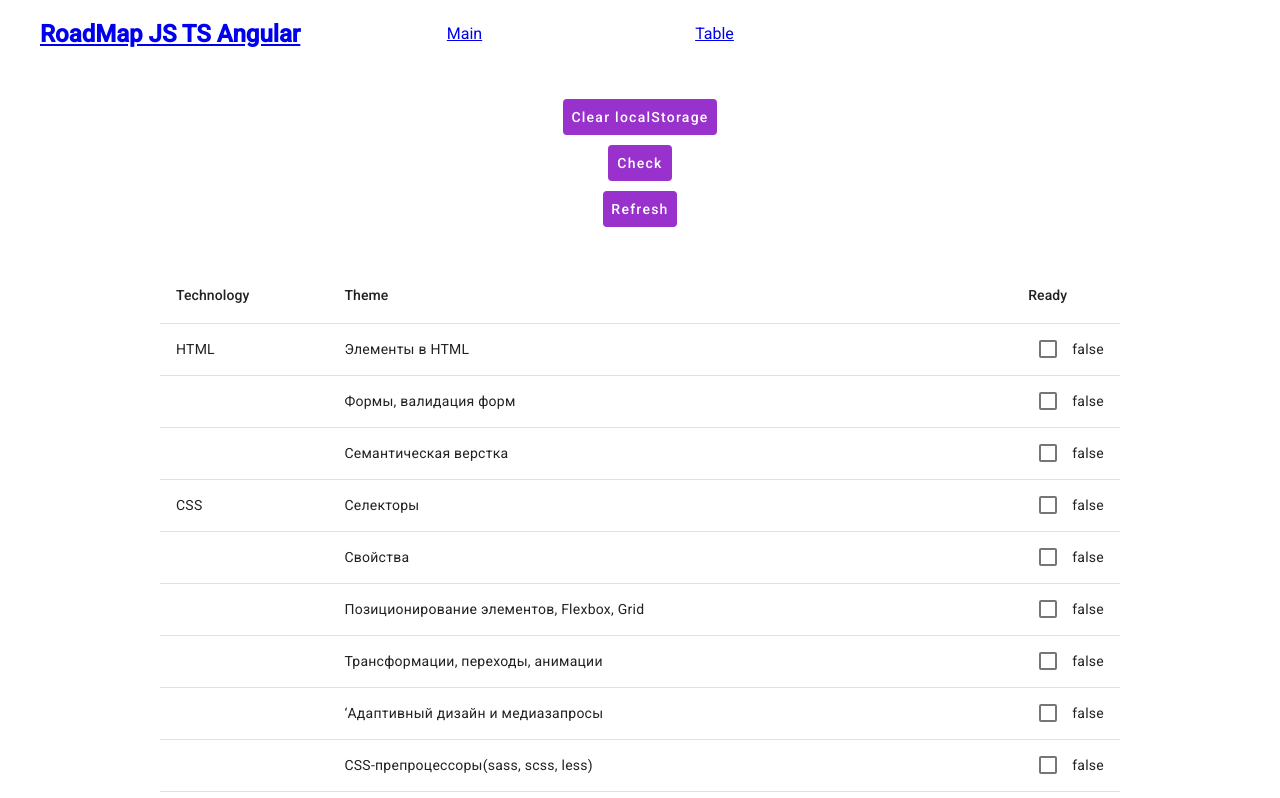
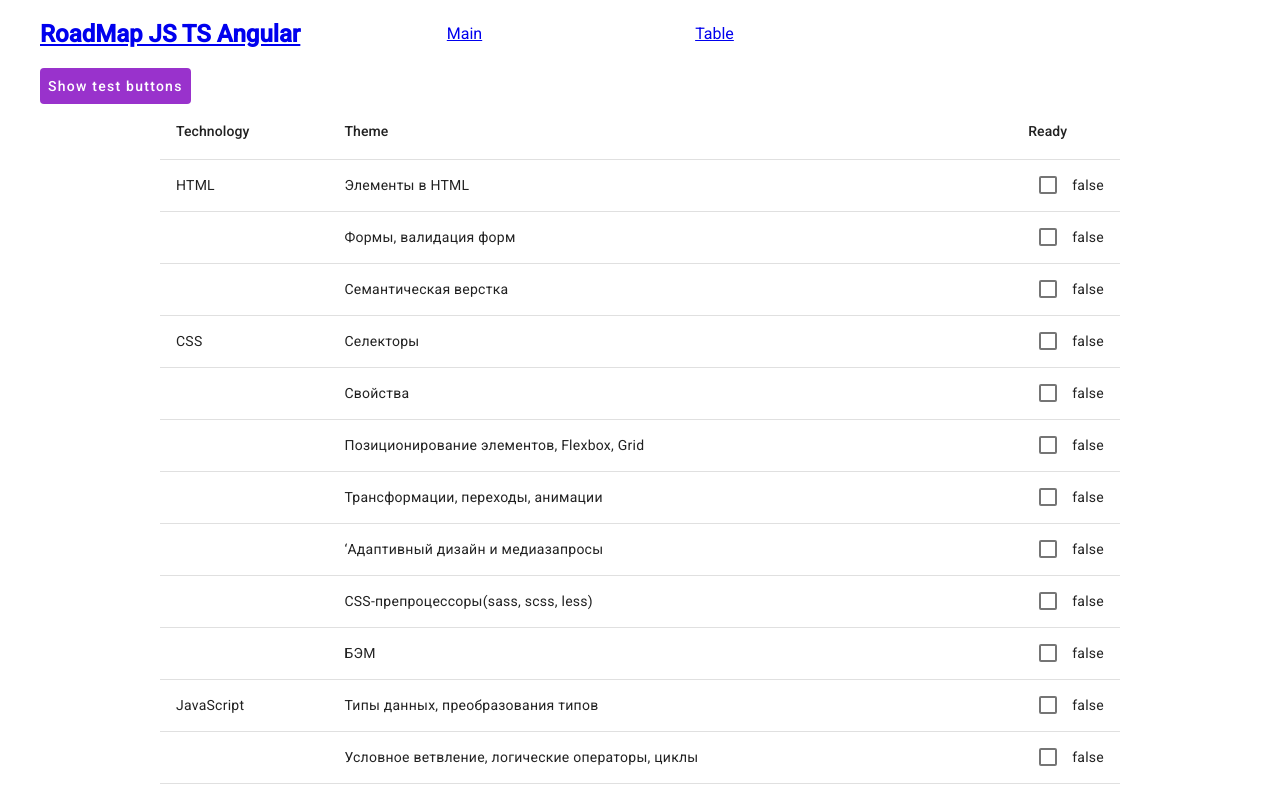
Before and after one commit to mrrsmth/road, an Angular app: page /table in a window 1280 px wide. Shown: the top 798 px of the page. Built offline with nearby package versions, Linux system fonts and the light colour scheme.

Commit message:
center style + center show btn

```diff
--- a/src/app/pages/table/table.component.html
+++ b/src/app/pages/table/table.component.html
@@ -1,4 +1,8 @@
-<div class="test-btn">
+<div class="display-flex-row-center-center">
+  <button mat-button (click)="showTestBtn()" color="primary">Show test buttons</button>
+</div>
+
+<div class="test-btn" *ngIf="showBtn">
   <button mat-button (click)="clearLocalStorage()" color="primary">Clear localStorage</button>
   <button mat-button (click)="check()" color="primary">Check</button>
   <button mat-button (click)="refresh()" color="primary">Refresh</button>
```
